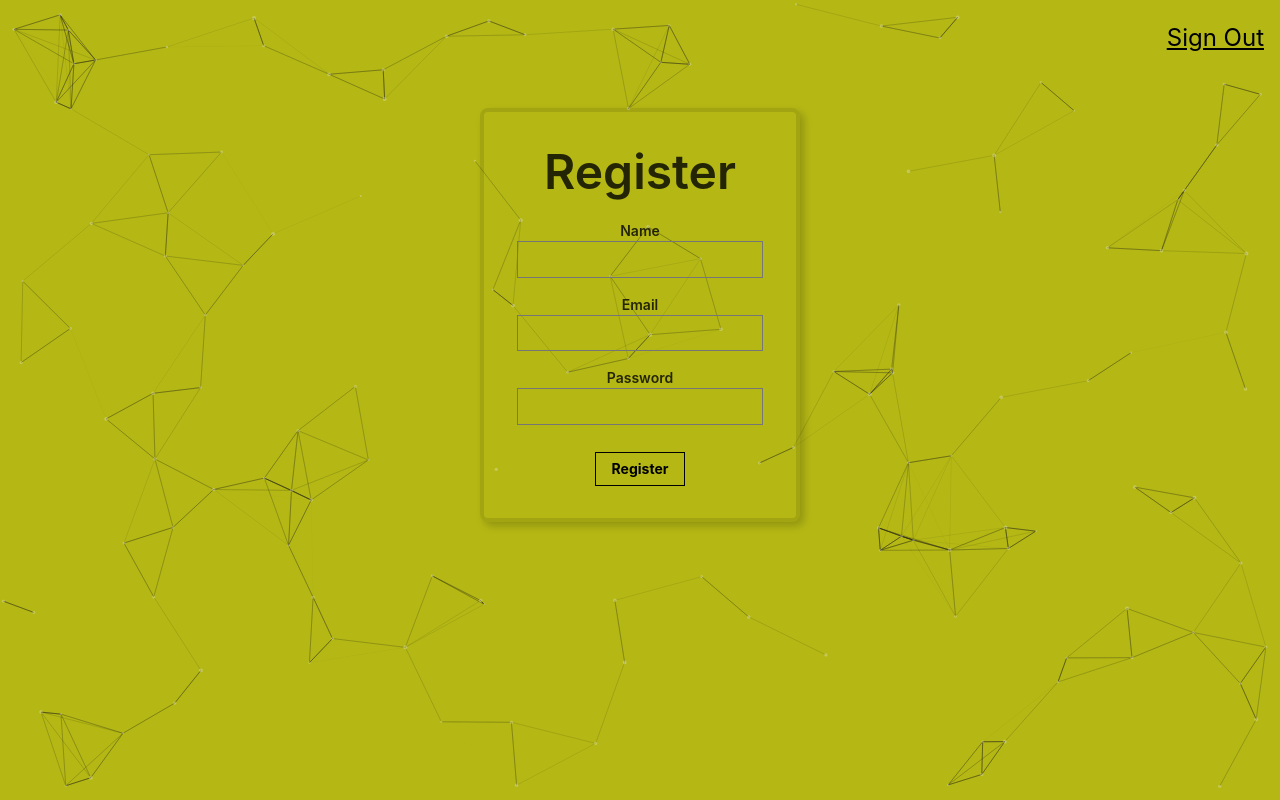
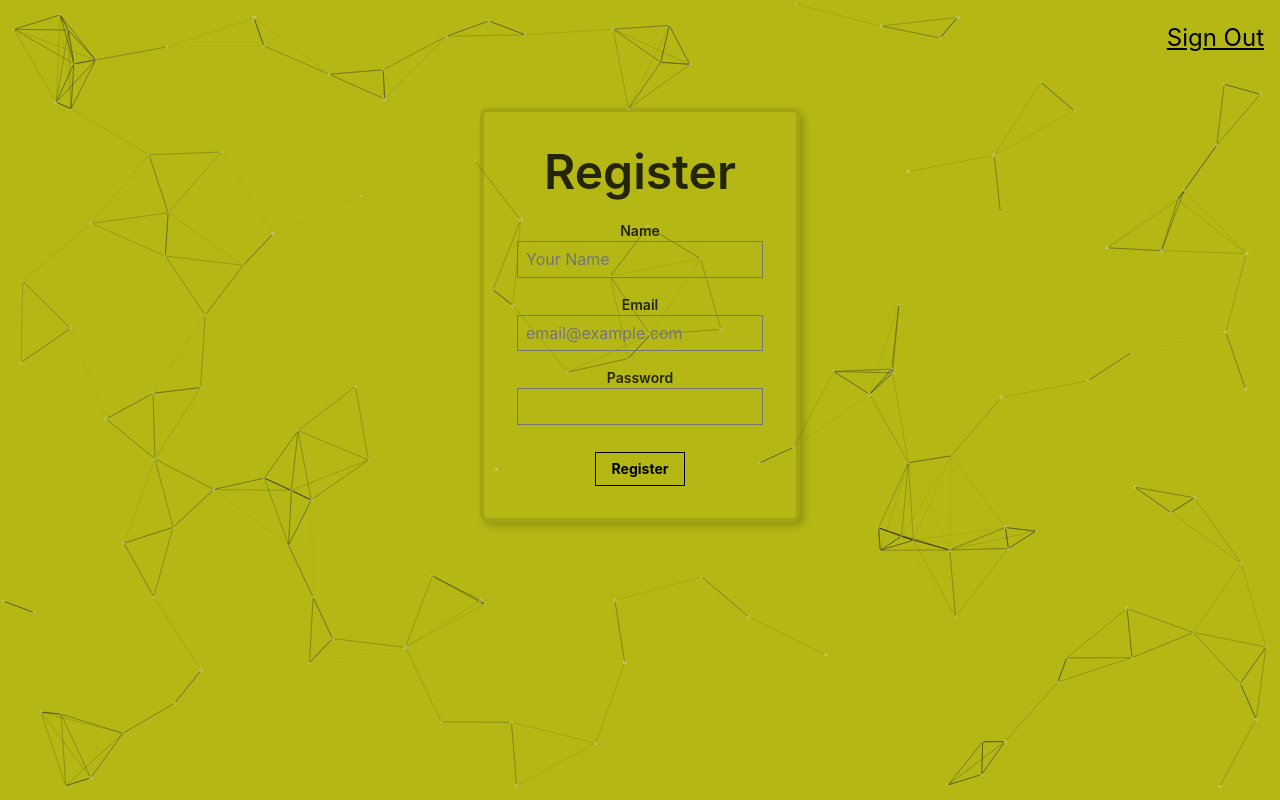
Before and after one commit to shubhamuni/smart_brain, a React (Create React App) app: page / in a window 1280 px wide. Both pictures are taken after a click on the element "Register". Built offline with nearby package versions, Linux system fonts and the light colour scheme.

Commit message:
lines correction

```diff
--- a/src/components/Register/Register.js
+++ b/src/components/Register/Register.js
@@ -9,11 +9,11 @@ const Register = ({ onRouteChange }) => {
                     <legend className="f1 fw6 ph0 mh0">Register</legend>
                     <div className="mt3">
                         <label className="db fw6 lh-copy f6" htmlFor="username">Name</label>
-                        <input className="pa2 input-reset ba bg-transparent hover-bg-black hover-white w-100" type="tel" name="username"  id="username"/>
+                        <input className="pa2 input-reset ba bg-transparent hover-bg-black hover-white w-100" type="tel" name="username"  id="username"placeholder='Your Name'/>
                     </div>
                     <div className="mt3">
                         <label className="db fw6 lh-copy f6" htmlFor="email-address">Email</label>
-                        <input className="pa2 input-reset ba bg-transparent hover-bg-black hover-white w-100" type="email" name="email-address"  id="email-address"/>
+                        <input className="pa2 input-reset ba bg-transparent hover-bg-black hover-white w-100" type="email" name="email-address"  id="email-address"placeholder='email@example.com'/>
                     </div>
                     <div className="mv3">
                         <label className="db fw6 lh-copy f6" htmlFor="password">Password</label>
@@ -29,4 +29,4 @@ const Register = ({ onRouteChange }) => {
   )
 }
 
-export default Register
+export default Register;
```
